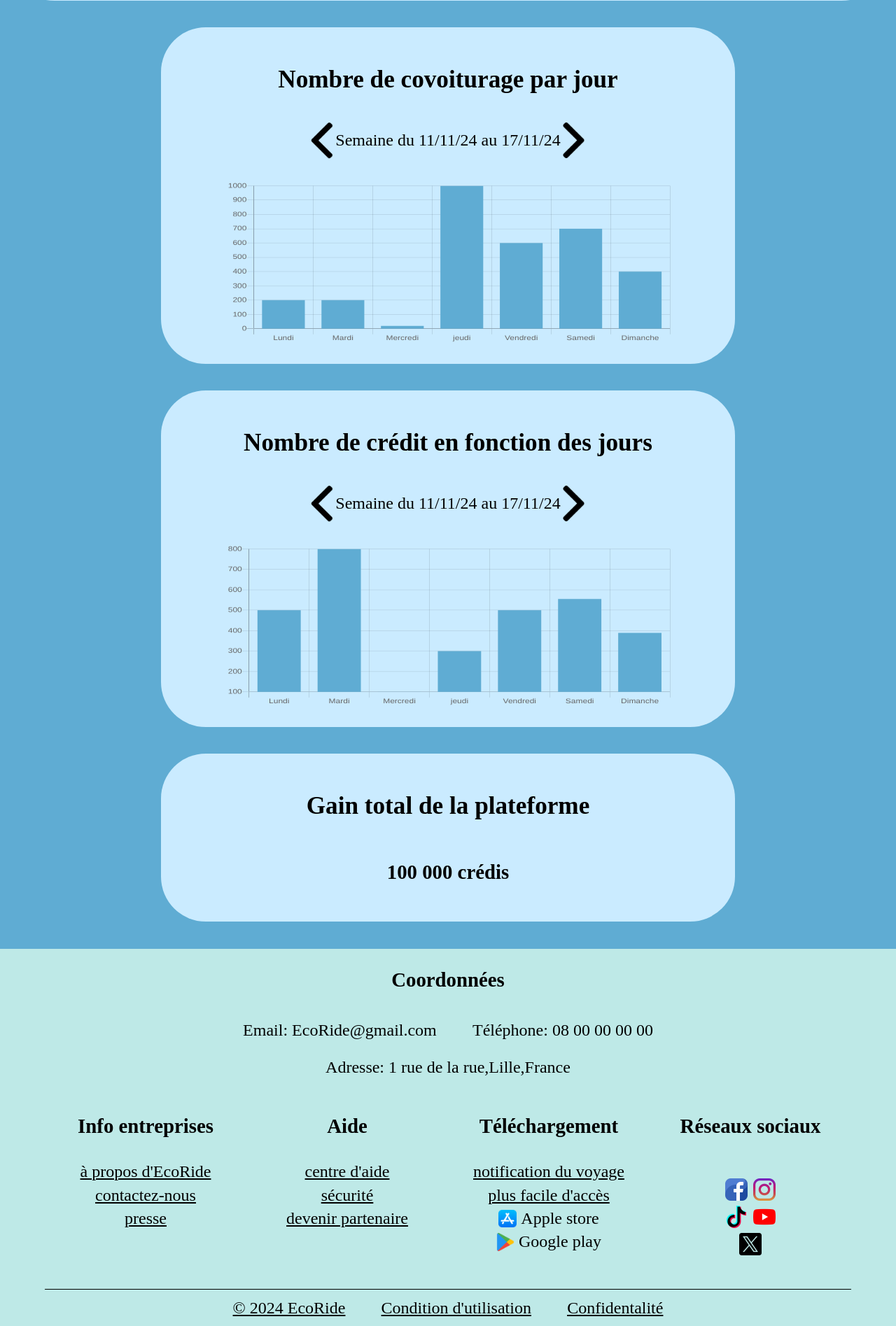
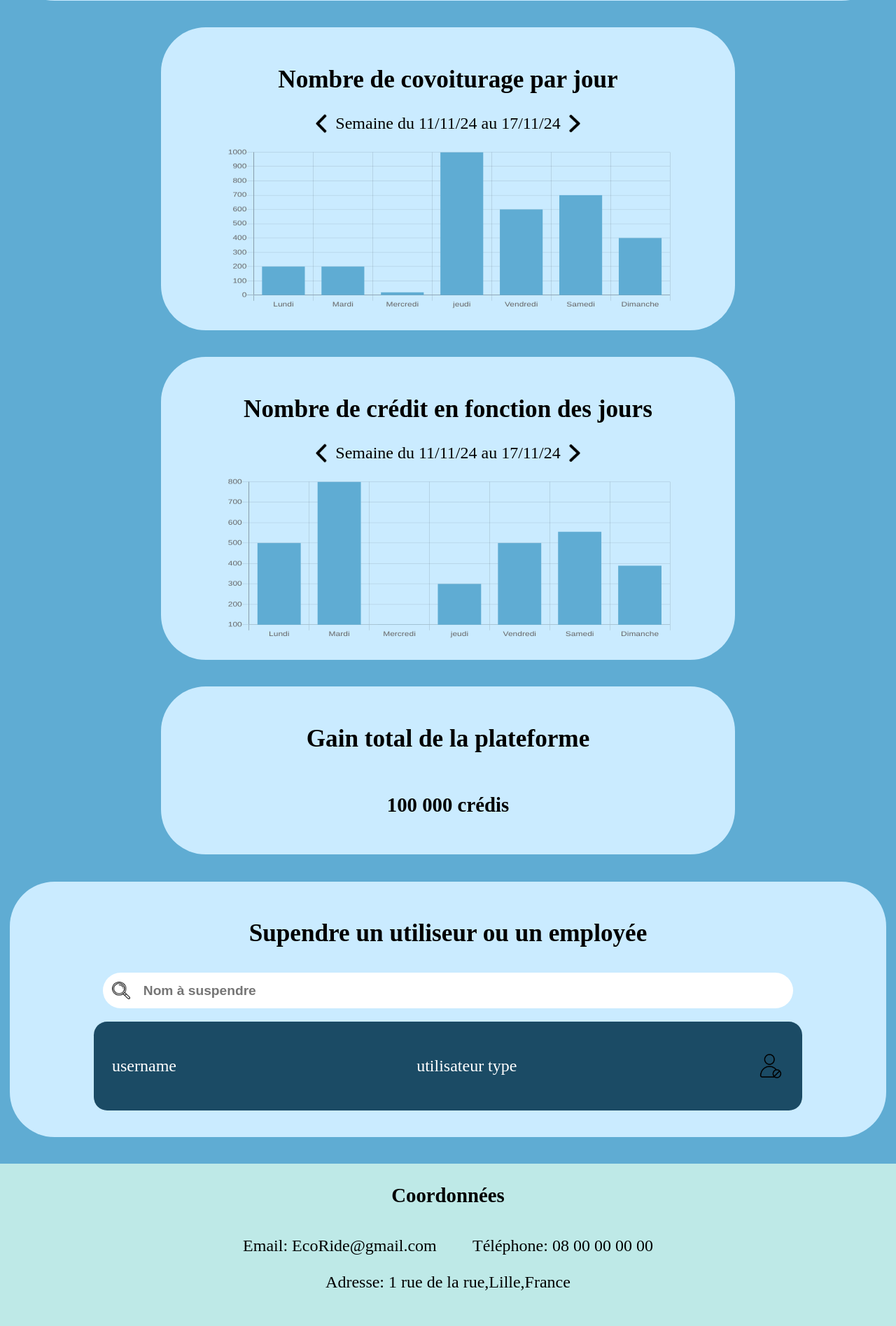
Before and after one commit to boutoutben/EcoRide, a Symfony app: template templates/administration_space/index.html.twig in a window 1280 px wide. Shown: the part 579-2474 px from the top of the page at 70% size. Run offline with Twig, Linux system fonts and the light colour scheme; the template is opened without the code that fills it, so the values that code supplies are empty; style sheets or scripts are compiled from the project's sources; some libraries are stand-ins or nearby versions.

Commit message:
suspendre un compte et avis du dernier covoiturage

```diff
--- a/assets/css/style.css
+++ b/assets/css/style.css
@@ -401,7 +401,7 @@ td:first-child{
 }
 
 input[type='radio']{
-    width: 1.5vw;
+    width: 1.6vw;
 }
 
 /*carpool info*/
@@ -550,14 +550,14 @@ select{
 }
 
 :is(#nbCarpool, #nbCredit) img{
-    width: 3vw;
-    height: 4vw;
+    width: 1.2vw;
+    height: 2vw;
     object-fit: cover;
 }
 :is(#nbCarpool,#nbCredit) img:first-child{
     transform: rotate(180deg);
 }
-:is(#nbCarpool, #nbCredit).flex-row>p{
+:is(#nbCarpool, #nbCredit) p{
     margin: 0 1vw;
 }
 
@@ -570,6 +570,32 @@ select{
 #contact .inputBackground{
     width: 70%;
 }
-textarea{
+/*block account */
 
+#blockAccount .inputBackground{
+    width: 80%;
 }
+#blockAccount>.sub-block{
+    margin: 1vw auto;
+}
+#blockAccount>.sub-block>.flex-row{
+    width: 100%;
+    justify-content: space-between;
+    align-items: center;
+}
+#blockAccount>.sub-block img{
+    width: 3vw;
+    height: 3vw;
+    object-fit: cover;
+}
+/*carpool option*/
+#carpoolOpinion label{
+    margin: 0 1vw;
+}
+#carpoolOpinion textarea{
+    font-size: 1.3em;
+    width: 30vw;
+}
+#carpoolOpinion>.flex-row>div.flex-row{
+    margin: 0 2vw;
+}
--- a/templates/administration_space/index.html.twig
+++ b/templates/administration_space/index.html.twig
@@ -37,18 +37,18 @@
     <section class="block" id="nbCarpool">
         <h1>Nombre de covoiturage par jour</h1>
         <div class="flex-row">
-            <img src="img/right-arrow.png" alt="flèche vers la gauche">
+            <img src="img/right-arrow.png" alt="flèche vers la gauche"/>
             <p>Semaine du 11/11/24 au 17/11/24</p>
-            <img src="img/right-arrow.png" alt="flèche vers la droite">
+            <img src="img/right-arrow.png" alt="flèche vers la droite"/>
         </div>
        <canvas id="NbCarpoolChart" style="width=fit-content;max-width:50vw;height:fit-content;max-height:20vw"></canvas>
     </section>
     <section class="block" id="nbCredit">
         <h1>Nombre de crédit en fonction des jours</h1>
         <div class="flex-row">
-            <img src="img/right-arrow.png" alt="flèche vers la gauche">
+            <img src="img/right-arrow.png" alt="flèche vers la gauche"/>
             <p>Semaine du 11/11/24 au 17/11/24</p>
-            <img src="img/right-arrow.png" alt="flèche vers la droite">
+            <img src="img/right-arrow.png" alt="flèche vers la droite"/>
         </div>
         <canvas id="nbCreditsChart" style="width=fit-content;max-width:50vwwidth=fit-content;max-width:50vw;height:fit-content;max-height:20vw"></canvas>
     </section>
@@ -56,5 +56,19 @@
         <h1>Gain total de la plateforme</h1>
         <h3>100 000 crédis</h3>
     </section>
+    <section class="block" id="blockAccount">
+        <h1>Supendre un utiliseur ou un employée</h1>
+        <div class="inputBackground search">
+            <img src="img/loupe.png" alt='loupe'/>
+            <input type='search' class='input-place' placeholder='Nom à suspendre'/>
+        </div>
+        <div class="sub-block">
+            <div class="flex-row">
+                <p>username</p>
+                <p>utilisateur type</p>
+                <img src="img/suspended.png" alt="susprendre"/>
+            </div>
+        </div>
+    </section>
 </main>
 {% endblock %}
--- a/templates/contact/index.html.twig
+++ b/templates/contact/index.html.twig
@@ -18,8 +18,7 @@
             <input type="text" class="input-place" placeholder="sujet"/>
         </div>
         <div class="inputBackground">
-<a href="https://www.flaticon.com/free-icons/text" title="text icons"><img src="img/text.png" alt="username"></a>
-
+            <a href="https://www.flaticon.com/free-icons/text" title="text icons"><img src="img/text.png" alt="username"></a>
             <textarea name="message" class="input-place" rows=" 4" cols=" 50" placeholder=" message"></textarea>
         </div>
         <button class="standard-btn">Envoyer</button>
```
Also changed, not shown: templates/user_space/index.html.twig (+23 -0 lines), public/img/suspended.png (added).
